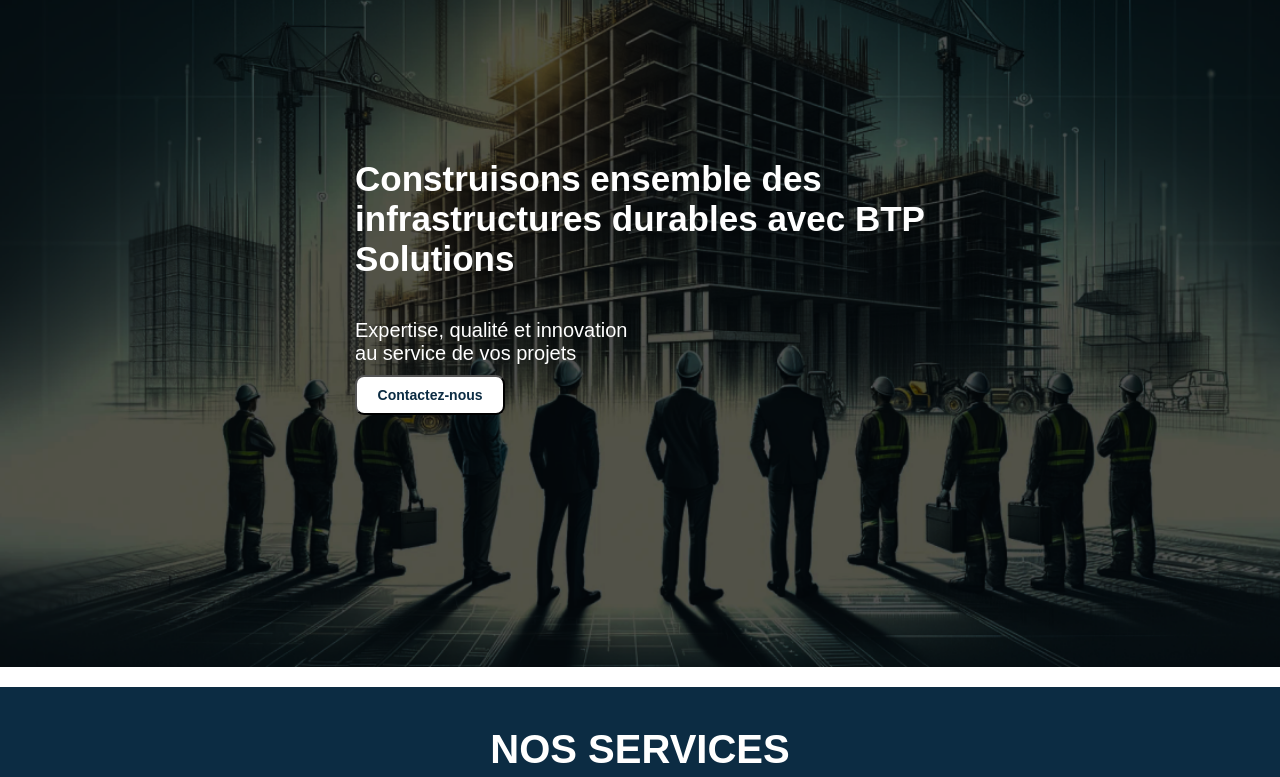
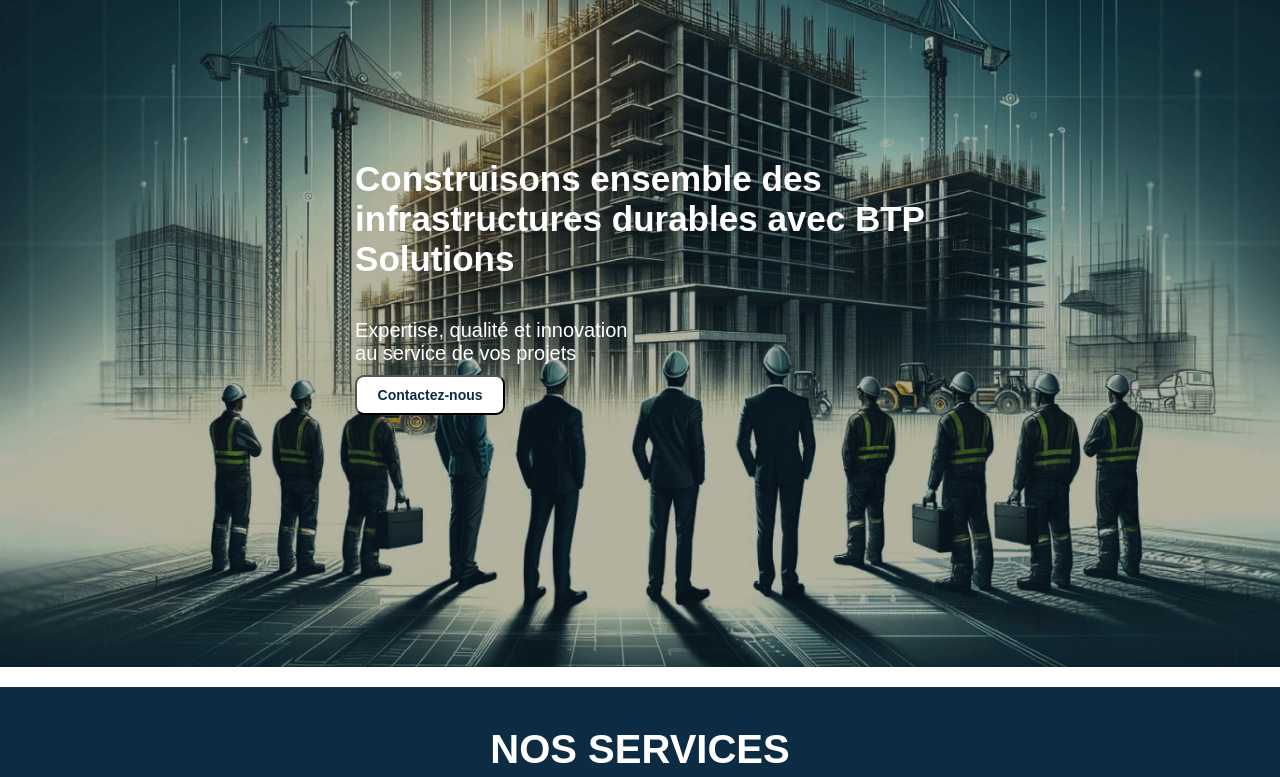
Before and after one commit to NdiayeOusmanaCamara/site-web-d-une-entreprise, a plain HTML site: page index.html in a window 1280 px wide. Shown: the part 88-865 px from the top of the page. Drawn offline with Linux system fonts and the light colour scheme.

Commit message:
modification

```diff
--- a/style.css
+++ b/style.css
@@ -119,7 +119,7 @@
     width: 100%;
     margin-top: -45px;
     flex-direction: column;
-    background-image: url(./assets/images/hero1.png);
+    background-image: url(./assets/images/hero.png);
     height: 100vh;
     background-repeat: no-repeat;
     background-size: cover;
```
Also changed, not shown: assets/images/hero.png (added).
